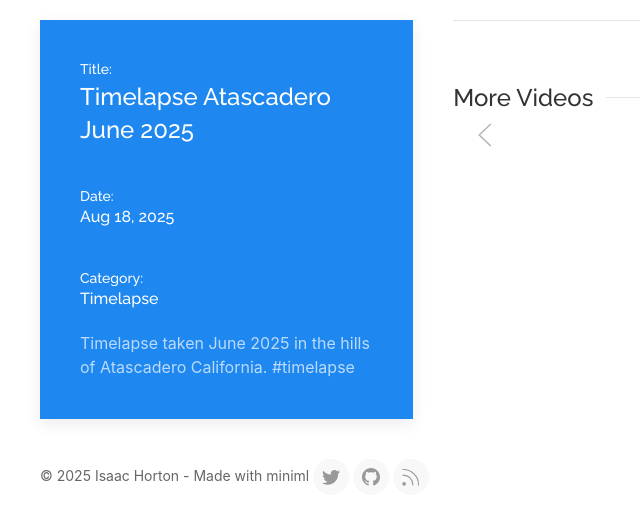
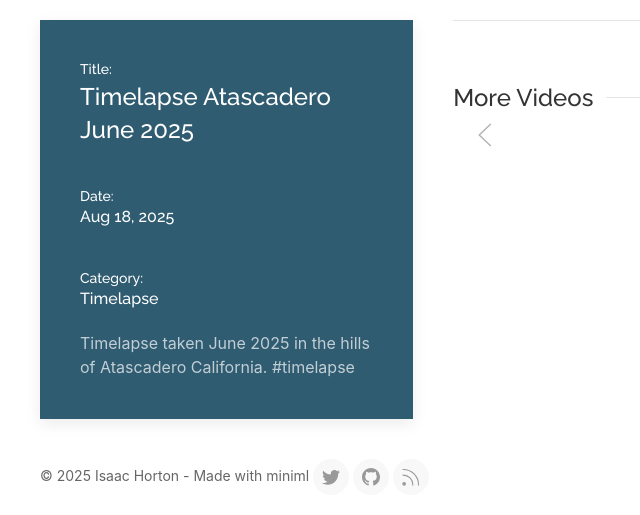
Before and after one commit to kre8t/kre8t.github.io, a Jekyll site: the page built from _videos/timelapse-atascadero-2025.md, in a window 1280 px wide and 1270 px high. Shown: the part 755-1270 px from the top of the window, without its empty margins (0-640 px from the left). Built offline with Jekyll 4.4.1, drawn with Linux system fonts in a browser that asks for light colours.

Commit message:
Update custom.css

```diff
--- a/assets/css/custom.css
+++ b/assets/css/custom.css
@@ -67,6 +67,9 @@ a.uk-button:hover {
 .uk-overlay-default {
     background: rgba(0, 0, 0, .2);
 }
+.uk-card-primary {
+    background-color: #305c72;
+	}
 @media (min-width: 960px) {
 .ih-post-title {
 	padding:40px 40px 20px 40px;
```
